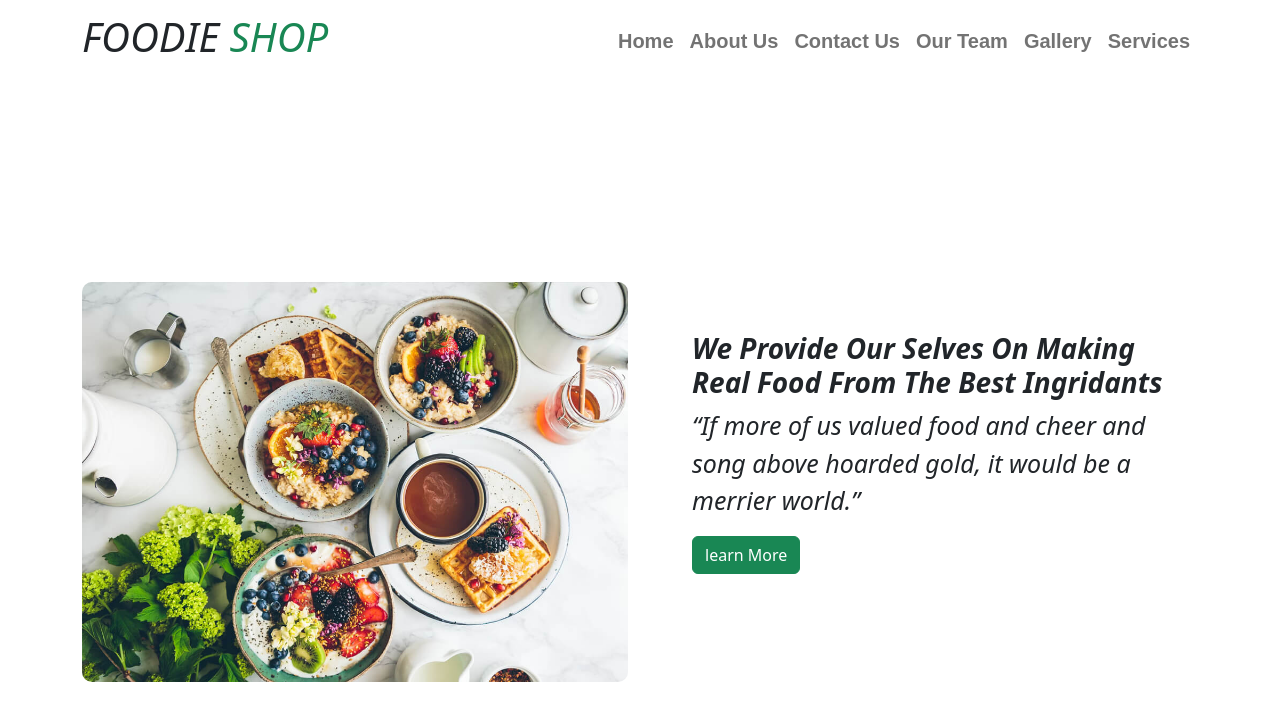
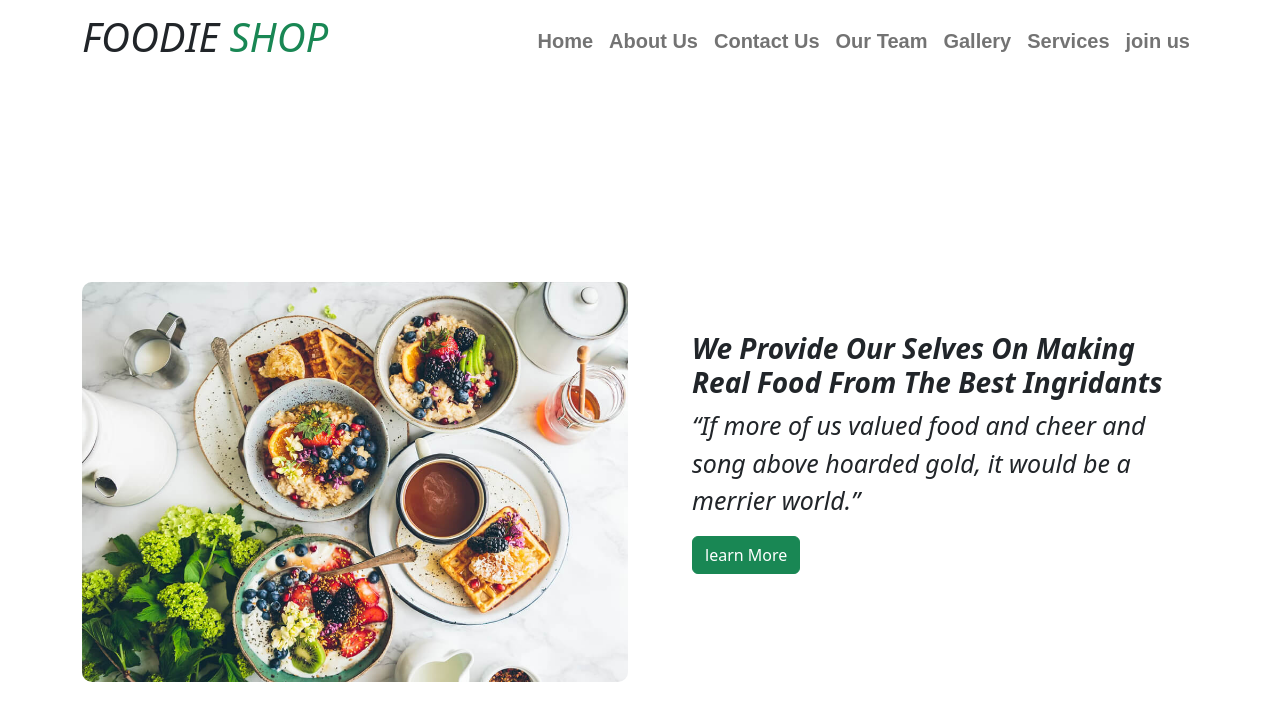
Before and after one commit to wahab07x/yummy, a plain HTML site: page index.html in a window 1280 px wide. Shown: the top 724 px of the page. Drawn offline with nearby package versions, Linux system fonts and the light colour scheme.

Commit message:
Update index.html

```diff
--- a/index.html
+++ b/index.html
@@ -44,7 +44,7 @@
 
             <li id="antic" class="nav-item"><a class="nav-link" href=""><b> Gallery</b></a></li>
             <li id="antic" class="nav-item"><a class="nav-link" href=""><b>Services</b> </a></li>
-
+     <li id="antic" class="nav-item"><a class="nav-link" href=""><b>join us</b> </a></li>
           </ul>
 
         </div>
```
